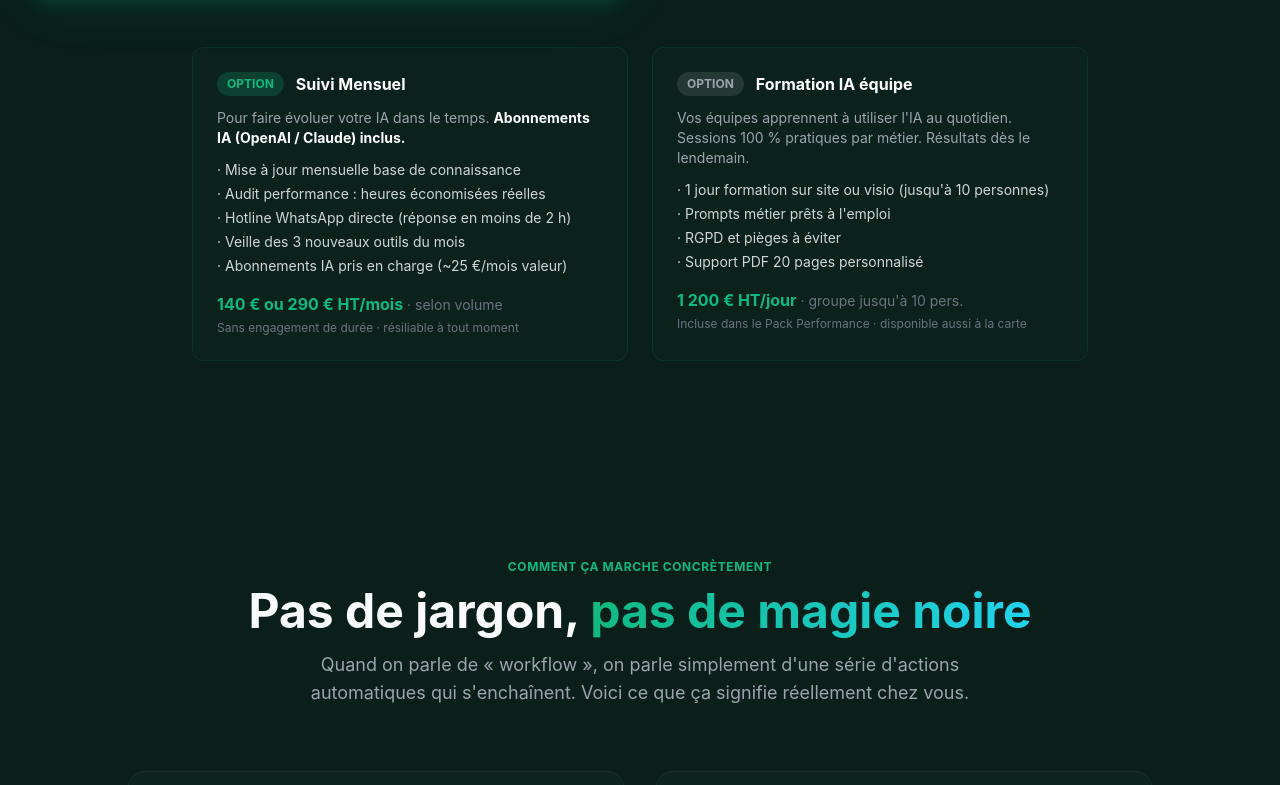
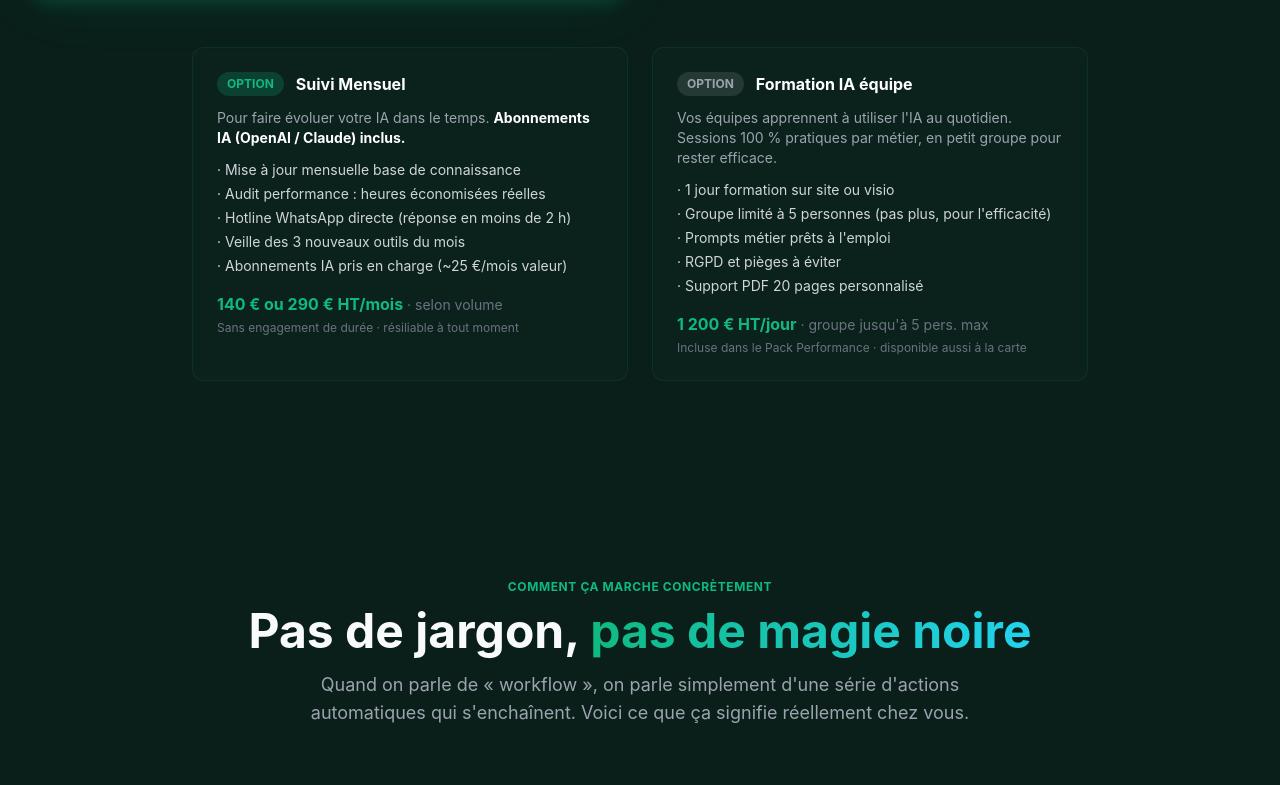
Before and after one commit to punchthewolf-art/kogrix-site, a Next.js app: page / in a window 1280 px wide. Shown: the part 2195-2980 px from the top of the page. Built offline with nearby package versions, Linux system fonts and the light colour scheme.

Commit message:
Formation: groupe limite a 5 personnes max (pas 10)

```diff
--- a/src/components/Pricing.tsx
+++ b/src/components/Pricing.tsx
@@ -160,7 +160,7 @@ export default function Pricing() {
           <div className="bg-accent-cyan/5 border border-accent-cyan/20 rounded-xl p-4 text-center">
             <p className="text-xs text-accent-cyan uppercase tracking-wider font-bold mb-1">Option · Formation à la carte</p>
             <p className="text-white font-bold text-lg">1 200 € <span className="text-gray-400 text-xs font-normal">HT/jour</span></p>
-            <p className="text-gray-400 text-xs mt-1">Jusqu&apos;à 10 personnes · Sur site ou visio</p>
+            <p className="text-gray-400 text-xs mt-1">5 personnes max · Sur site ou visio</p>
           </div>
         </motion.div>
 
--- a/src/components/Services.tsx
+++ b/src/components/Services.tsx
@@ -226,16 +226,17 @@ export default function Services() {
               <h4 className="text-white font-bold">Formation IA équipe</h4>
             </div>
             <p className="text-gray-400 text-sm mb-3">
-              Vos équipes apprennent à utiliser l&apos;IA au quotidien. Sessions 100 % pratiques par métier. Résultats dès le lendemain.
+              Vos équipes apprennent à utiliser l&apos;IA au quotidien. Sessions 100 % pratiques par métier, en petit groupe pour rester efficace.
             </p>
             <ul className="text-sm text-gray-300 space-y-1 mb-4">
-              <li>· 1 jour formation sur site ou visio (jusqu&apos;à 10 personnes)</li>
+              <li>· 1 jour formation sur site ou visio</li>
+              <li>· Groupe limité à 5 personnes (pas plus, pour l&apos;efficacité)</li>
               <li>· Prompts métier prêts à l&apos;emploi</li>
               <li>· RGPD et pièges à éviter</li>
               <li>· Support PDF 20 pages personnalisé</li>
             </ul>
             <p className="text-kogrix-400 font-bold">
-              1 200 € HT/jour<span className="text-gray-500 text-sm font-normal"> · groupe jusqu&apos;à 10 pers.</span>
+              1 200 € HT/jour<span className="text-gray-500 text-sm font-normal"> · groupe jusqu&apos;à 5 pers. max</span>
             </p>
             <p className="text-xs text-gray-500 mt-1">Incluse dans le Pack Performance · disponible aussi à la carte</p>
           </div>
```
